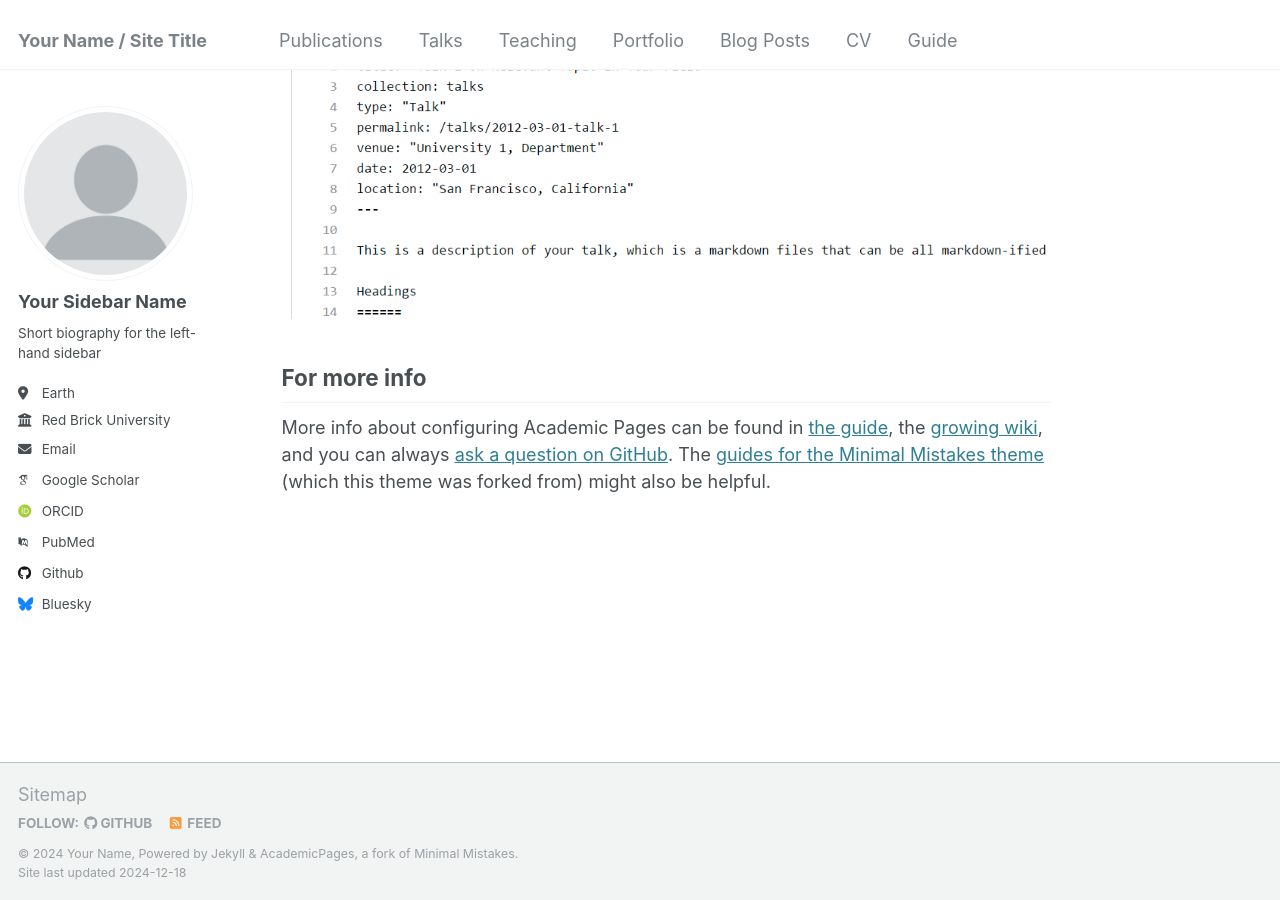
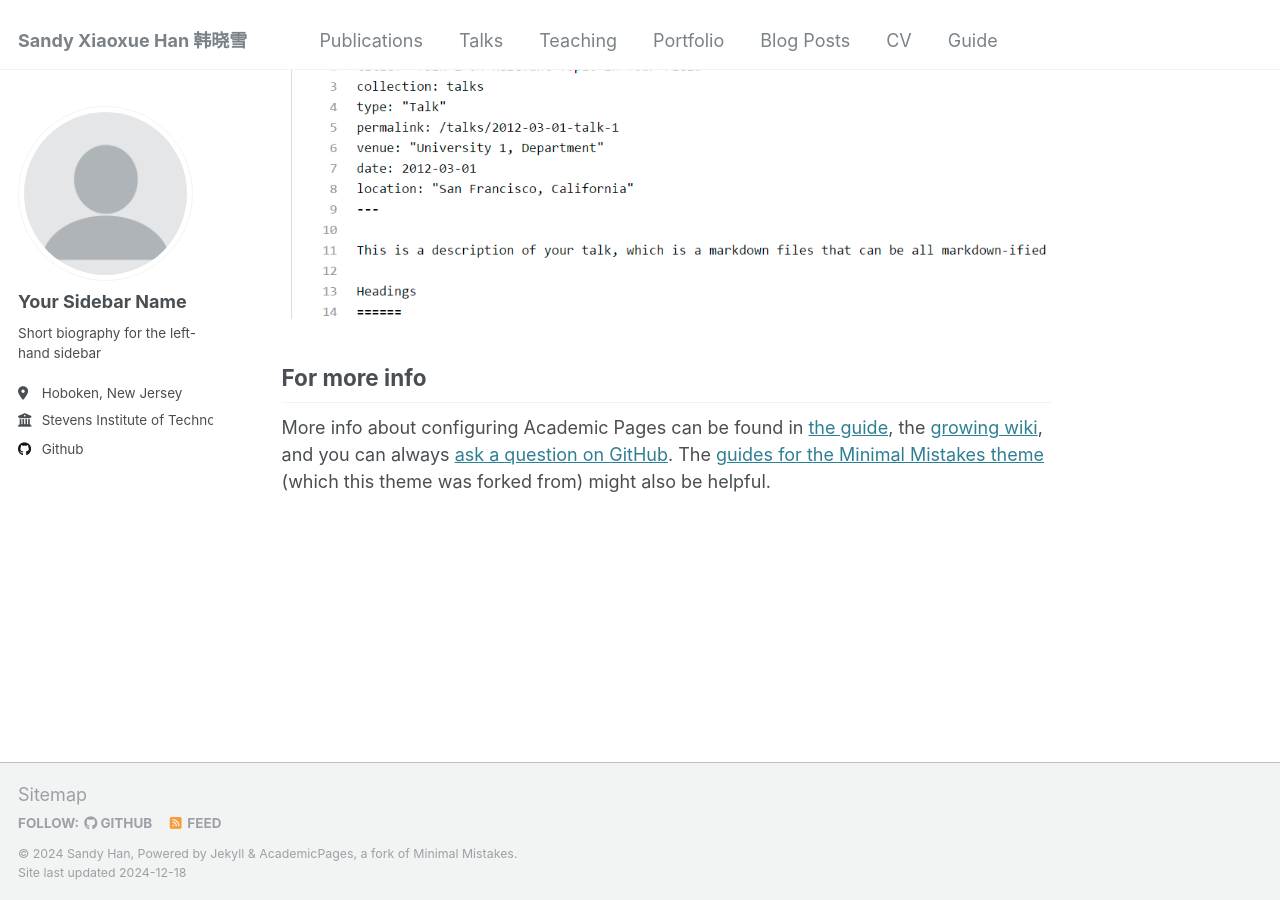
Before and after one commit to hanxiaoxue114/hanxiaoxue114.github.io, a Jekyll site: the page built from _pages/about.md, in a window 1280 px wide and 900 px high, scrolled down 2643 px. Built offline with Jekyll 4.4.1, drawn with Linux system fonts in a browser that asks for light colours; some web fonts are replaced.

Commit message:
Update _config.yml

```diff
--- a/_config.yml
+++ b/_config.yml
@@ -8,9 +8,9 @@
 
 # Basic Site Settings
 locale                   : "en-US"
-title                    : "Your Name / Site Title"
+title                    : "Sandy Xiaoxue Han 韩晓雪"
 title_separator          : "-"
-name                     : &name "Your Name"
+name                     : &name "Sandy Han"
 description              : &description "personal description"
 url                      : https://academicpages.github.io # the base hostname & protocol for your site e.g. "https://[your GitHub username].github.io"
 baseurl                  : "" # the subpath of your site, e.g. "/blog"
@@ -25,54 +25,54 @@ author:
   name             : "Your Sidebar Name"
   pronouns         : # example: "she/her"
   bio              : "Short biography for the left-hand sidebar"
-  location         : "Earth"
-  employer         : "Red Brick University"
-  uri              : # URL
-  email            : "none@example.org"
+  location         : "Hoboken, New Jersey"
+  employer         : "Stevens Institute of Technology"
+  # uri              : # URL
+  # email            : "none@example.org"
 
   # Academic websites
-  arxiv            : # URL - Update with the correct link to your profile
-  googlescholar    : "https://scholar.google.com/citations?user=PS_CX0AAAAAJ"
-  impactstory      : # URL
-  orcid            : "http://orcid.org/yourorcidurl"
-  semantic         : # URL
-  pubmed           : "https://www.ncbi.nlm.nih.gov/pubmed/?term=john+snow"
-  researchgate     : # URL
-  scopus           : # URL
+  # arxiv            : # URL - Update with the correct link to your profile
+  # googlescholar    : "https://scholar.google.com/citations?user=PS_CX0AAAAAJ"
+  # impactstory      : # URL
+  # orcid            : "http://orcid.org/yourorcidurl"
+  # semantic         : # URL
+  # pubmed           : "https://www.ncbi.nlm.nih.gov/pubmed/?term=john+snow"
+  # researchgate     : # URL
+  # scopus           : # URL
 
   # Repositories and software development
-  bitbucket        : # Username - Update with your username on the site
-  codepen          : # Username
-  dribbble         : # Username
+  # bitbucket        : # Username - Update with your username on the site
+  # codepen          : # Username
+  # dribbble         : # Username
   github           : "academicpages"
-  kaggle           : # Username
-  stackoverflow    : # User number or user number and name (i.e., use "1" or "1/jeff-atwood")
+  # kaggle           : # Username
+  # stackoverflow    : # User number or user number and name (i.e., use "1" or "1/jeff-atwood")
 
   # Social media
-  bluesky          : "bsky.app" # Replace this with you Bluesky username
-  facebook         : # Username
-  flickr           : # Username
-  foursquare       : # Username
-  goodreads        : # Username
-  google_plus      : # Username
-  keybase          : # Username
-  instagram        : # Username
-  lastfm           : # Username
-  linkedin         : # Username
-  mastodon         : # URL
-  medium           : # URL
-  pinterest        : # Username
-  soundcloud       : # Username
-  steam            : # Username
-  telegram         : # URL
-  tumblr           : # Username
-  twitter          : # Username for X / Twitter
-  vine             : # Username
-  weibo            : # Username
-  wikipedia        : # Username
-  xing             : # Username
-  youtube          : # Username
-  zhihu            : # Username
+  # bluesky          : "bsky.app" # Replace this with you Bluesky username
+  # facebook         : # Username
+  # flickr           : # Username
+  # foursquare       : # Username
+  # goodreads        : # Username
+  # google_plus      : # Username
+  # keybase          : # Username
+  # instagram        : # Username
+  # lastfm           : # Username
+  # linkedin         : # Username
+  # mastodon         : # URL
+  # medium           : # URL
+  # pinterest        : # Username
+  # soundcloud       : # Username
+  # steam            : # Username
+  # telegram         : # URL
+  # tumblr           : # Username
+  # twitter          : # Username for X / Twitter
+  # vine             : # Username
+  # weibo            : # Username
+  # wikipedia        : # Username
+  # xing             : # Username
+  # youtube          : # Username
+  # zhihu            : # Username
 
 # Publication Category - The following the list of publication categories and their headings
 publication_category:
```
